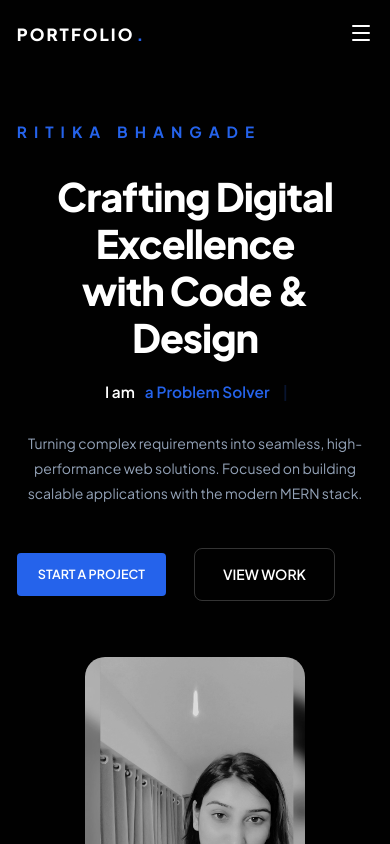
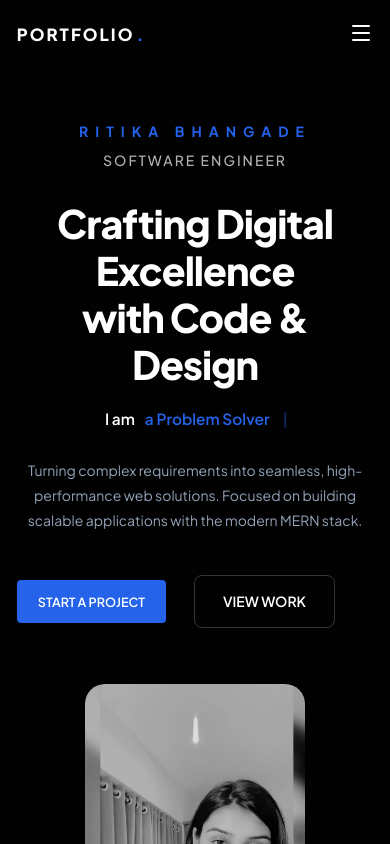
Before and after one commit to ritika448/PORTFOLIO, a React (Vite) app: page / in a window 390 px wide. Shown: the top 844 px of the page. Built offline with nearby package versions, Linux system fonts and the light colour scheme; a web font is replaced by a local one.

Commit message:
updated backend url

```diff
--- a/src/App.jsx
+++ b/src/App.jsx
@@ -4,6 +4,7 @@ import Navbar from './components/Navbar';
 import ScrollToTop from './components/ScrollToTop';
 import Home from './pages/Home';
 import Resume from './pages/Resume';
+import ContactMe from './pages/ContactMe';
 import Footer from './components/Footer';
 
 function App() {
@@ -16,6 +17,7 @@ function App() {
           <Routes>
             <Route path="/" element={<Home />} />
             <Route path="/resume" element={<Resume />} />
+            <Route path="/contact" element={<ContactMe />} />
             {/* Catch-all for other paths to prevent 404s while transitioning */}
             <Route path="*" element={<Home />} />
           </Routes>
--- a/src/components/AboutSection.css
+++ b/src/components/AboutSection.css
@@ -145,3 +145,9 @@
     margin: 0 auto;
   }
 }
+
+@media (max-width: 768px) {
+  .about-image-container {
+    display: none;
+  }
+}
--- a/src/components/Footer.jsx
+++ b/src/components/Footer.jsx
@@ -1,5 +1,6 @@
 import React from 'react';
 import { FaInstagram, FaGithub, FaLinkedinIn } from 'react-icons/fa6';
+import { Link } from 'react-router-dom';
 
 import './Footer.css';
 
@@ -15,7 +16,7 @@ const Footer = () => {
             web development, feel free to reach out. Let’s build something
             extraordinary together!
           </p>
-          <a href="/contact" className="btn-primary cta-btn">Contact</a>
+          <Link to="/contact" className="btn-primary cta-btn">Contact</Link>
         </div>
 
         <div className="footer-divider"></div>
--- a/src/components/Hero.css
+++ b/src/components/Hero.css
@@ -13,16 +13,32 @@
   align-items: center;
 }
 
+.hero-name-wrapper {
+  margin-bottom: 2rem;
+  display: flex;
+  flex-direction: column;
+  gap: 0.5rem;
+  align-items: flex-start;
+}
+
 .hero-label {
   color: var(--primary);
   font-weight: 700;
   letter-spacing: 0.5rem;
-  font-size: 1.1rem;
+  font-size: 1rem;
   display: flex;
   align-items: center;
   gap: 15px;
-  margin-bottom: 2rem;
   text-transform: uppercase;
+}
+
+.hero-subtitle {
+  color: var(--text-main);
+  font-size: 1.2rem;
+  font-weight: 500;
+  letter-spacing: 3px;
+  text-transform: uppercase;
+  opacity: 0.7;
 }
 
 .hero-title {
@@ -146,6 +162,15 @@
     order: 1;
   }
 
+  .hero-name-wrapper {
+    align-items: center;
+  }
+
+  .hero-subtitle {
+    font-size: 1rem;
+    letter-spacing: 2px;
+  }
+
   .hero-image-container {
     order: 2;
     justify-content: center;
--- a/src/components/Hero.jsx
+++ b/src/components/Hero.jsx
@@ -1,5 +1,6 @@
 import React from 'react';
 import { motion } from 'framer-motion';
+import { Link } from 'react-router-dom';
 import { Typewriter } from 'react-simple-typewriter';
 import heroImage from '../assets/hero_portrait.png';
 import './Hero.css';
@@ -22,7 +23,10 @@ const Hero = () => {
           animate={{ opacity: 1, x: 0 }}
           transition={{ duration: 0.8, ease: "easeOut" }}
         >
-          <span className="hero-label">RITIKA BHANGADE</span>
+          <div className="hero-name-wrapper">
+            <span className="hero-label">RITIKA BHANGADE</span>
+            <span className="hero-subtitle">Software Engineer</span>
+          </div>
           <h1 className="hero-title">
             Crafting Digital <span className="highlight-text">Excellence</span> <br />
             with Code & Design
@@ -47,7 +51,7 @@ const Hero = () => {
           </p>
 
           <div className="hero-actions">
-            <a href="#contact" className="btn-primary" onClick={(e) => handleScroll(e, '#contact')}>START A PROJECT</a>
+            <Link to="/contact" className="btn-primary">START A PROJECT</Link>
             <a href="#projects" className="btn-lite" onClick={(e) => handleScroll(e, '#projects')}>VIEW WORK</a>
           </div>
         </motion.div>
--- a/src/components/Navbar.jsx
+++ b/src/components/Navbar.jsx
@@ -21,7 +21,7 @@ const Navbar = () => {
     { title: 'PROJECTS', path: '/', isHash: true, hash: '#projects' },
     { title: 'EXPERIENCE', path: '/', isHash: true, hash: '#experience' },
     { title: 'ABOUT ME', path: '/', isHash: true, hash: '#about' },
-    { title: 'CONTACT', path: '/', isHash: true, hash: '#contact' },
+    { title: 'CONTACT', path: '/contact', isHash: false },
   ];
 
   const handleScroll = (e, link) => {
--- a/src/pages/Home.jsx
+++ b/src/pages/Home.jsx
@@ -3,7 +3,6 @@ import Hero from '../components/Hero';
 import AboutSection from '../components/AboutSection';
 import ProjectsSection from '../components/ProjectsSection';
 import ExperienceSection from '../components/InternshipsSection';
-import ContactMe from './ContactMe';
 
 const Home = () => {
   return (
@@ -12,7 +11,6 @@ const Home = () => {
       <AboutSection />
       <ProjectsSection />
       <ExperienceSection />
-      <ContactMe />
     </div>
   );
 };
```
